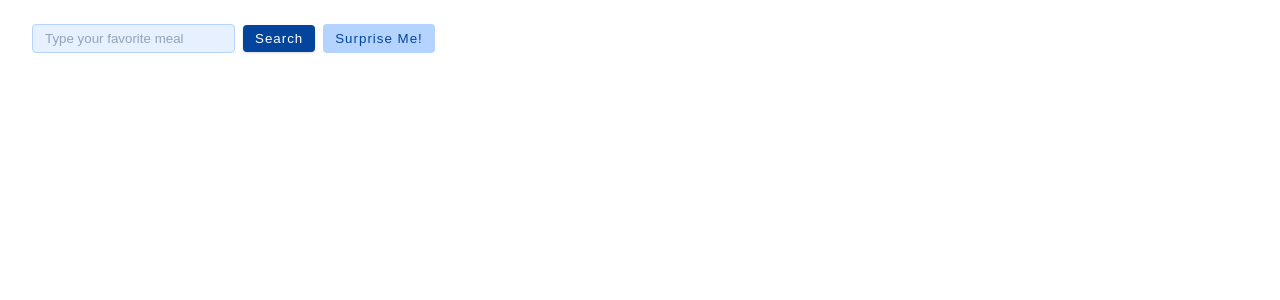
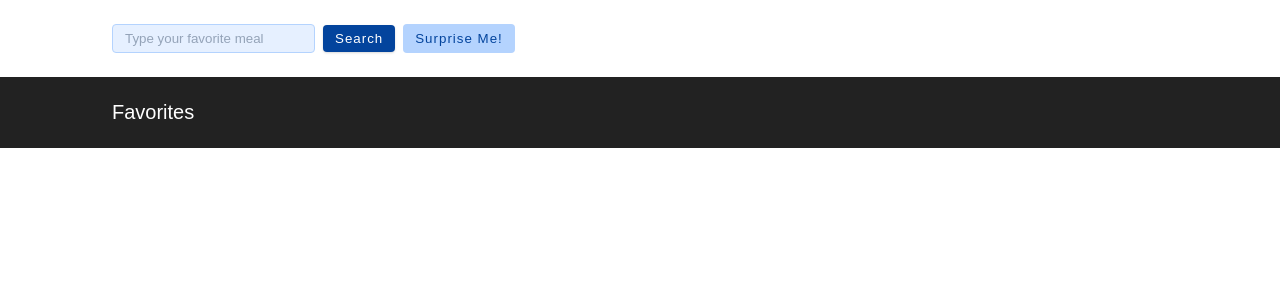
Before and after one commit to barbosadiego/meals-app-vue, a Vue app: page / in a window 1280 px wide. Shown: the top 300 px of the page. Built offline with nearby package versions, Linux system fonts and the light colour scheme.

Commit message:
add favorites component and container css

```diff
--- a/src/App.vue
+++ b/src/App.vue
@@ -1,16 +1,19 @@
 <template>
   <div id="app">
     <TopBar />
+    <Favorites />
   </div>
 </template>
 
 <script>
-import TopBar from '@/components/TopBar.vue'
+import TopBar from '@/components/TopBar.vue';
+import Favorites from '@/components/Favorites.vue';
 
 export default {
   name: 'App',
   components: {
     TopBar,
+    Favorites,
   },
 };
 </script>
@@ -80,4 +83,13 @@ body{
   background-color: var(--primary-200);
   color: var(--primary-500);
 }
+
+.container{
+  padding: 1rem;
+  max-width: var(--max-width);
+  margin: 0 auto;
+  @media screen and (min-width:768px) {
+    padding: 1.5rem 2rem;
+  }
+}
 </style>
--- /dev/null
+++ b/src/components/Favorites.vue
@@ -0,0 +1,28 @@
+<template>
+  <div class="favorites">
+    <div class="container">
+      <h1>favorites</h1>
+    </div>
+  </div>
+</template>
+
+<script>
+export default {
+  name: 'FavoritesComponent',
+};
+</script>
+
+<style lang="scss" scoped>
+@import '@/Functions';
+
+.favorites {
+  background-color: var(--black);
+
+  h1{
+    font-weight: 400;
+    font-size: rem(20);
+    text-transform: capitalize;
+    color: var(--white);
+  }
+}
+</style>
--- a/src/components/TopBar.vue
+++ b/src/components/TopBar.vue
@@ -1,5 +1,5 @@
 <template>
-  <div class="top-bar">
+  <div class="top-bar container">
     <form class="top-bar__search">
       <input
         type="text"
@@ -43,7 +43,6 @@ export default {
   display: flex;
   flex-wrap: wrap;
   gap: 8px;
-  padding: 1.5rem 2rem;
 
   &__search {
     input {
```
